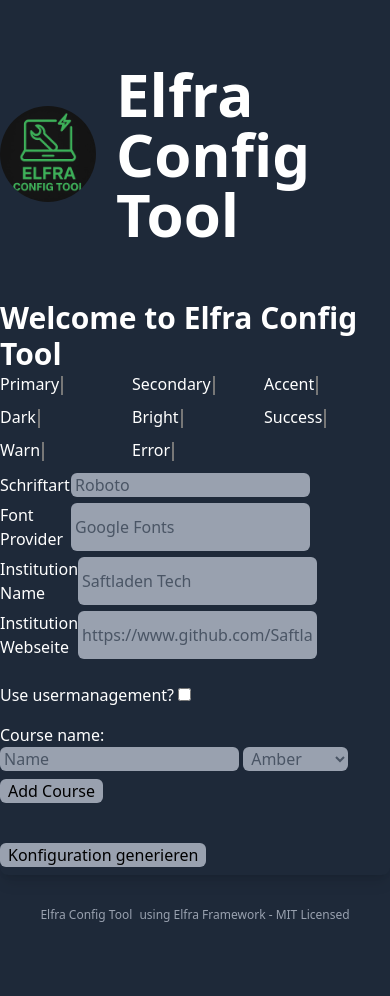
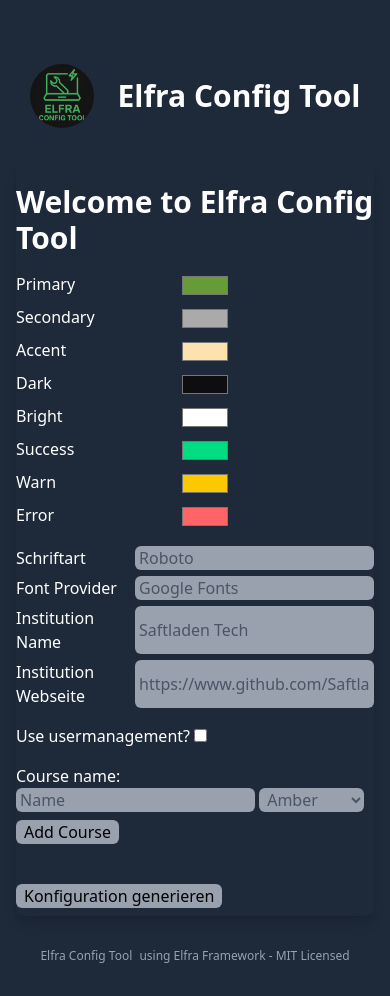
Before and after one commit to Saftladen-Tech/Elfra-Config-Tool, a Flask app: page / in a window 390 px wide. Before the commit the page ends 955 px from the top, so only its background shows below. Run offline with Flask 3, Linux system fonts and the light colour scheme.

Commit message:
Adjust Responsive Design, size and position

```diff
--- a/app/routes.py
+++ b/app/routes.py
@@ -2,15 +2,10 @@ from flask import render_template, send_file, Flask, request
 from app.forms import ConfigForm
 from io import BytesIO
 from flask_wtf import FlaskForm
-from wtforms import StringField, SubmitField, BooleanField, FormField, FieldList
+from wtforms import StringField, SubmitField, BooleanField, FormField
 from wtforms.validators import DataRequired, Optional
 from app import app
 
-
-
-
-
-# Funktion zum Generieren des TypeScript-Codes
 
 def generate_theme_ts(colors, font, font_provider, auth_config, institution_name, institution_web, topics):
     ts_lines = []
@@ -48,17 +43,12 @@ def generate_theme_ts(colors, font, font_provider, auth_config, institution_name
     ts_lines.append("};")
     return "\n".join(ts_lines)
 
-# Flask route to handle the form submission and generate the TypeScript configuration
 @app.route("/", methods=["GET", "POST"])
 def index():
-    #  Logic to handle GET and POST requests
-    #  Post request will generate TypeScript code based on the form data
     form = ConfigForm()
-    #  If the form is submitted, validate it and generate the TypeScript code
     if request.method == "POST":
         print("Post startet")
         if form.validate_on_submit():
-            #  Extracting form data
             colors = {
                 "primary": form.primary.data,
                 "secondary": form.secondary.data,
@@ -85,7 +75,6 @@ def index():
             font = form.font.data
             font_provider = form.font_provider.data
             ts_code = generate_theme_ts(colors, font, font_provider, auth_config, institution_name, institution_web, topics)
-        # Nach dem Submit des TypeScript-Codes direkt als Download anbieten
             return send_file(
                 BytesIO(ts_code.encode("utf-8")),
                 mimetype="text/plain",
@@ -93,7 +82,6 @@ def index():
                 download_name="config.ts"
                 )
         else:
-            #  If the form is not valid, render the form with errors
             return render_template("index.html", form=form, errors=form.errors)
     else:
         form.auth.enabled.data = False
@@ -110,6 +98,6 @@ def index():
         form.institution_web.data = ""
         form.topics.append_entry()
         form.topics.entries[0].topic = "Setup Topic"
-        form.topics.entries[0].color = "#FF5733"  # Example color value
+        form.topics.entries[0].color = "#FF5733"
 
     return render_template("index.html", form=form)
--- a/app/static/css/output.css
+++ b/app/static/css/output.css
@@ -8,17 +8,22 @@
     --font-mono: ui-monospace, SFMono-Regular, Menlo, Monaco, Consolas, "Liberation Mono",
       "Courier New", monospace;
     --color-red-500: oklch(63.7% 0.237 25.331);
+    --color-amber-400: oklch(82.8% 0.189 84.429);
+    --color-amber-500: oklch(76.9% 0.188 70.08);
     --color-gray-400: oklch(70.7% 0.022 261.325);
     --color-gray-600: oklch(44.6% 0.03 256.802);
     --color-gray-800: oklch(27.8% 0.033 256.848);
     --color-black: #000;
     --color-white: #fff;
     --spacing: 0.25rem;
-    --container-5xl: 64rem;
     --text-xs: 0.75rem;
     --text-xs--line-height: calc(1 / 0.75);
+    --text-2xl: 1.5rem;
+    --text-2xl--line-height: calc(2 / 1.5);
     --text-3xl: 1.875rem;
     --text-3xl--line-height: calc(2.25 / 1.875);
+    --text-4xl: 2.25rem;
+    --text-4xl--line-height: calc(2.5 / 2.25);
     --text-6xl: 3.75rem;
     --text-6xl--line-height: 1;
     --font-weight-bold: 700;
@@ -198,6 +203,21 @@
       max-width: 96rem;
     }
   }
+  .mx-1 {
+    margin-inline: calc(var(--spacing) * 1);
+  }
+  .mx-2 {
+    margin-inline: calc(var(--spacing) * 2);
+  }
+  .mx-4 {
+    margin-inline: calc(var(--spacing) * 4);
+  }
+  .mx-10 {
+    margin-inline: calc(var(--spacing) * 10);
+  }
+  .mx-20 {
+    margin-inline: calc(var(--spacing) * 20);
+  }
   .mx-auto {
     margin-inline: auto;
   }
@@ -219,11 +239,17 @@
   .mt-16 {
     margin-top: calc(var(--spacing) * 16);
   }
+  .mr-0 {
+    margin-right: calc(var(--spacing) * 0);
+  }
   .mr-20 {
     margin-right: calc(var(--spacing) * 20);
   }
-  .mr-30 {
-    margin-right: calc(var(--spacing) * 30);
+  .mr-24 {
+    margin-right: calc(var(--spacing) * 24);
+  }
+  .mb-4 {
+    margin-bottom: calc(var(--spacing) * 4);
   }
   .block {
     display: block;
@@ -234,6 +260,9 @@
   .grid {
     display: grid;
   }
+  .h-16 {
+    height: calc(var(--spacing) * 16);
+  }
   .h-24 {
     height: calc(var(--spacing) * 24);
   }
@@ -243,11 +272,32 @@
   .w-1\/8 {
     width: calc(1/8 * 100%);
   }
+  .w-3\/4 {
+    width: calc(3/4 * 100%);
+  }
+  .w-3\/8 {
+    width: calc(3/8 * 100%);
+  }
+  .w-6 {
+    width: calc(var(--spacing) * 6);
+  }
+  .w-7\/8 {
+    width: calc(7/8 * 100%);
+  }
+  .w-16 {
+    width: calc(var(--spacing) * 16);
+  }
   .w-24 {
     width: calc(var(--spacing) * 24);
   }
   .w-full {
     width: 100%;
+  }
+  .appearance-auto {
+    appearance: auto;
+  }
+  .appearance-none {
+    appearance: none;
   }
   .grid-cols-1 {
     grid-template-columns: repeat(1, minmax(0, 1fr));
@@ -269,6 +319,9 @@
   }
   .justify-center {
     justify-content: center;
+  }
+  .justify-evenly {
+    justify-content: space-evenly;
   }
   .gap-1\.5 {
     gap: calc(var(--spacing) * 1.5);
@@ -294,6 +347,20 @@
       margin-inline-end: calc(calc(var(--spacing) * 5) * calc(1 - var(--tw-space-x-reverse)));
     }
   }
+  .space-x-6 {
+    :where(& > :not(:last-child)) {
+      --tw-space-x-reverse: 0;
+      margin-inline-start: calc(calc(var(--spacing) * 6) * var(--tw-space-x-reverse));
+      margin-inline-end: calc(calc(var(--spacing) * 6) * calc(1 - var(--tw-space-x-reverse)));
+    }
+  }
+  .space-x-12 {
+    :where(& > :not(:last-child)) {
+      --tw-space-x-reverse: 0;
+      margin-inline-start: calc(calc(var(--spacing) * 12) * var(--tw-space-x-reverse));
+      margin-inline-end: calc(calc(var(--spacing) * 12) * calc(1 - var(--tw-space-x-reverse)));
+    }
+  }
   .rounded-full {
     border-radius: calc(infinity * 1px);
   }
@@ -303,11 +370,23 @@
   .rounded-md {
     border-radius: var(--radius-md);
   }
+  .bg-amber-400 {
+    background-color: var(--color-amber-400);
+  }
+  .bg-amber-500 {
+    background-color: var(--color-amber-500);
+  }
   .bg-gray-400 {
     background-color: var(--color-gray-400);
   }
+  .bg-gray-600 {
+    background-color: var(--color-gray-600);
+  }
   .bg-gray-800 {
     background-color: var(--color-gray-800);
+  }
+  .bg-red-500 {
+    background-color: var(--color-red-500);
   }
   .px-1 {
     padding-inline: calc(var(--spacing) * 1);
@@ -321,11 +400,21 @@
   .py-8 {
     padding-block: calc(var(--spacing) * 8);
   }
+  .pr-20 {
+    padding-right: calc(var(--spacing) * 20);
+  }
   .pr-24 {
     padding-right: calc(var(--spacing) * 24);
   }
+  .pr-36 {
+    padding-right: calc(var(--spacing) * 36);
+  }
   .text-center {
     text-align: center;
+  }
+  .text-2xl {
+    font-size: var(--text-2xl);
+    line-height: var(--tw-leading, var(--text-2xl--line-height));
   }
   .text-3xl {
     font-size: var(--text-3xl);
@@ -367,6 +456,11 @@
       color: var(--color-gray-600);
     }
   }
+  .checked\:bg-red-500 {
+    &:checked {
+      background-color: var(--color-red-500);
+    }
+  }
   .hover\:underline {
     &:hover {
       @media (hover: hover) {
@@ -374,19 +468,94 @@
       }
     }
   }
+  .sm\:mx-20 {
+    @media (width >= 40rem) {
+      margin-inline: calc(var(--spacing) * 20);
+    }
+  }
+  .sm\:space-x-12 {
+    @media (width >= 40rem) {
+      :where(& > :not(:last-child)) {
+        --tw-space-x-reverse: 0;
+        margin-inline-start: calc(calc(var(--spacing) * 12) * var(--tw-space-x-reverse));
+        margin-inline-end: calc(calc(var(--spacing) * 12) * calc(1 - var(--tw-space-x-reverse)));
+      }
+    }
+  }
+  .sm\:text-4xl {
+    @media (width >= 40rem) {
+      font-size: var(--text-4xl);
+      line-height: var(--tw-leading, var(--text-4xl--line-height));
+    }
+  }
+  .md\:mr-8 {
+    @media (width >= 48rem) {
+      margin-right: calc(var(--spacing) * 8);
+    }
+  }
+  .md\:h-24 {
+    @media (width >= 48rem) {
+      height: calc(var(--spacing) * 24);
+    }
+  }
+  .md\:w-1\/8 {
+    @media (width >= 48rem) {
+      width: calc(1/8 * 100%);
+    }
+  }
+  .md\:w-24 {
+    @media (width >= 48rem) {
+      width: calc(var(--spacing) * 24);
+    }
+  }
   .md\:grid-cols-2 {
     @media (width >= 48rem) {
       grid-template-columns: repeat(2, minmax(0, 1fr));
     }
   }
-  .lg\:grid-cols-1 {
+  .md\:grid-cols-3 {
+    @media (width >= 48rem) {
+      grid-template-columns: repeat(3, minmax(0, 1fr));
+    }
+  }
+  .md\:space-y-2 {
+    @media (width >= 48rem) {
+      :where(& > :not(:last-child)) {
+        --tw-space-y-reverse: 0;
+        margin-block-start: calc(calc(var(--spacing) * 2) * var(--tw-space-y-reverse));
+        margin-block-end: calc(calc(var(--spacing) * 2) * calc(1 - var(--tw-space-y-reverse)));
+      }
+    }
+  }
+  .md\:pr-8 {
+    @media (width >= 48rem) {
+      padding-right: calc(var(--spacing) * 8);
+    }
+  }
+  .md\:text-6xl {
+    @media (width >= 48rem) {
+      font-size: var(--text-6xl);
+      line-height: var(--tw-leading, var(--text-6xl--line-height));
+    }
+  }
+  .lg\:mr-24 {
     @media (width >= 64rem) {
-      grid-template-columns: repeat(1, minmax(0, 1fr));
+      margin-right: calc(var(--spacing) * 24);
+    }
+  }
+  .lg\:w-1\/8 {
+    @media (width >= 64rem) {
+      width: calc(1/8 * 100%);
     }
   }
   .lg\:grid-cols-2 {
     @media (width >= 64rem) {
       grid-template-columns: repeat(2, minmax(0, 1fr));
+    }
+  }
+  .lg\:grid-cols-3 {
+    @media (width >= 64rem) {
+      grid-template-columns: repeat(3, minmax(0, 1fr));
     }
   }
 }
--- a/app/templates/base.html
+++ b/app/templates/base.html
@@ -8,12 +8,12 @@
 </head>
 <body class="flex flex-col min-h-screen text-white bg-gray-800">
     <!-- Header -->
-    <header class="flex items-center justify-center space-x-5 mt-16">
-        <img src="{{ url_for('static', filename='img/logo.jpeg') }}" alt="Logo" class="w-24 h-24 rounded-full" />
-        <h1 class="text-6xl font-bold">Elfra Config Tool</h1>
+    <header class="flex items-center justify-center sm:space-x-12 space-x-6 mt-16">
+        <img src="{{ url_for('static', filename='img/logo.jpeg') }}" alt="Logo" class="md:w-24 md:h-24 w-16 h-16 rounded-full" />
+        <h1 class="md:text-6xl sm:text-4xl text-3xl font-bold">Elfra Config Tool</h1>
     </header>
     <!-- Body/Main -->
-    <main class="flex mx-auto mt-8 rounded-lg shadow-lg">
+    <main class="flex sm:mx-20 mx-4 mt-8 rounded-lg shadow-lg">
         {% block content %}
         <!-- Seiteninhalt -->
         {% endblock %}
--- a/app/templates/index.html
+++ b/app/templates/index.html
@@ -1,41 +1,40 @@
 {% extends "base.html" %}
 {% block content %}
-<body>
-    <div class="container">
-        <h1 class="text-3xl font-bold mt-6">Welcome to Elfra Config Tool</h1>
+    <div class="flex flex-col w-full">
+        <h1 class="text-3xl font-bold mt-6 mb-4">Welcome to Elfra Config Tool</h1>
         <form method="POST">
             <!---{{ form.hidden_tag() }}-->
             {{ form.csrf_token }}
-            <div class="grid grid-cols-3 gap-1.5">
+            <div class="grid md:grid-cols-2 lg:grid-cols-3 grid-cols-1 gap-1.5">
                 <!-- Farben aus type "color"-->
-                <div class="flex justify-between pr-24">{{ form.primary.label }} {{ form.primary(type="color", value="#669c35", class="form-input") }}</div>
-                <div class="flex justify-between pr-24">{{ form.secondary.label }} {{ form.secondary(type="color", value="#aaaaaa", class="form-input") }}</div>
-                <div class="flex justify-between pr-24">{{ form.accent.label }} {{ form.accent(type="color", value="#fde1af", class="form-input") }}</div>
-                <div class="flex justify-between pr-24">{{ form.dark.label }} {{ form.dark(type="color", value="#0e0e11", class="form-input") }}</div>
-                <div class="flex justify-between pr-24">{{ form.bright.label }} {{ form.bright(type="color", value="#ffffff", class="form-input") }}</div>
-                <div class="flex justify-between pr-24">{{ form.success.label }} {{ form.success(type="color", value="#00dc82", class="form-input") }}</div>
-                <div class="flex justify-between pr-24">{{ form.warn.label }} {{ form.warn(type="color", value="#fcc800", class="form-input") }}</div>
-                <div class="flex justify-between pr-24">{{ form.error.label }} {{ form.error(type="color", value="#ff6467", class="form-input") }}</div>
+                <div class="flex justify-between pr-36">{{ form.primary.label }} {{ form.primary(type="color", value="#669c35", class="form-input") }}</div>
+                <div class="flex justify-between pr-36">{{ form.secondary.label }} {{ form.secondary(type="color", value="#aaaaaa", class="form-input") }}</div>
+                <div class="flex justify-between pr-36">{{ form.accent.label }} {{ form.accent(type="color", value="#fde1af", class="form-input") }}</div>
+                <div class="flex justify-between pr-36">{{ form.dark.label }} {{ form.dark(type="color", value="#0e0e11", class="form-input") }}</div>
+                <div class="flex justify-between pr-36">{{ form.bright.label }} {{ form.bright(type="color", value="#ffffff", class="form-input") }}</div>
+                <div class="flex justify-between pr-36">{{ form.success.label }} {{ form.success(type="color", value="#00dc82", class="form-input") }}</div>
+                <div class="flex justify-between pr-36">{{ form.warn.label }} {{ form.warn(type="color", value="#fcc800", class="form-input") }}</div>
+                <div class="flex justify-between pr-36">{{ form.error.label }} {{ form.error(type="color", value="#ff6467", class="form-input") }}</div>
             </div>
                 <!-- Schriftart und Provider -->
-            <div class="grid lg:grid-cols-2 grid-cols-1 gap-1.5 py-2">
-                <div class="flex justify-between mr-20">{{ form.font.label }} {{ form.font(class="form-input bg-gray-400 rounded-md px-1 placeholder:text-gray-600", placeholder="Roboto") }}</div>
-                <div class="flex justify-between mr-20">{{ form.font_provider.label }} {{ form.font_provider(class="form-input bg-gray-400 rounded-md px-1 placeholder:text-gray-600", placeholder="Google Fonts") }}</div>
+            <div class="grid lg:grid-cols-2 grid-cols-1 gap-1.5 mt-4">
+                <div class="flex justify-between lg:mr-24 mr-0">{{ form.font.label }} {{ form.font(class="form-input bg-gray-400 rounded-md px-1 placeholder:text-gray-600", placeholder="Roboto") }}</div>
+                <div class="flex justify-between lg:mr-24 mr-0">{{ form.font_provider.label }} {{ form.font_provider(class="form-input bg-gray-400 rounded-md px-1 placeholder:text-gray-600", placeholder="Google Fonts") }}</div>
                 <!-- Institution -->
-                <div class="flex justify-between mr-20">{{ form.institution_name.label }} {{ form.institution_name(class="form-input bg-gray-400 rounded-md px-1 placeholder:text-gray-600", placeholder="Saftladen Tech") }}</div>
-                <div class="flex justify-between mr-20">{{ form.institution_web.label }} {{ form.institution_web(class="form-input bg-gray-400 rounded-md px-1 placeholder:text-gray-600", placeholder="https://www.github.com/Saftladen-Tech/Elfra") }}</div>
+                <div class="flex justify-between lg:mr-24 mr-0">{{ form.institution_name.label }} {{ form.institution_name(class="form-input bg-gray-400 rounded-md px-1 placeholder:text-gray-600", placeholder="Saftladen Tech") }}</div>
+                <div class="flex justify-between lg:mr-24 mr-0">{{ form.institution_web.label }} {{ form.institution_web(class="form-input bg-gray-400 rounded-md px-1 placeholder:text-gray-600", placeholder="https://www.github.com/Saftladen-Tech/Elfra") }}</div>
             </div>
             <!-- Auth-Konfiguration -->
             <div class="mt-4">
                 <label>{{ form.auth.enabled.label }} {{ form.auth.enabled(id="auth-enabled") }}</label>
                 <div id="auth-fields" style="display:none;" class="grid grid-cols-2 mt-2 space-y-1">
-                    <div class="flex justify-between w-1/8">{{ form.auth.google.label }} {{ form.auth.google() }}</div>
-                    <div class="flex justify-between w-1/8">{{ form.auth.apple.label }} {{ form.auth.apple() }}</div>
-                    <div class="flex justify-between w-1/8">{{ form.auth.github.label }} {{ form.auth.github() }}</div>
-                    <div class="flex justify-between w-1/8 ">{{ form.auth.keycloak.label }} {{ form.auth.keycloak() }}</div>
-                    <div class="flex justify-between w-1/8">{{ form.auth.microsoft.label }} {{ form.auth.microsoft() }}</div>
-                    <div class="flex justify-between w-1/8">{{ form.auth.discord.label }} {{ form.auth.discord() }}</div>
-                    <div class="flex justify-between w-1/8">{{ form.auth.facebook.label }} {{ form.auth.facebook() }}</div>
+                    <div class="flex justify-between lg:w-1/8 w-3/8">{{ form.auth.google.label }} {{ form.auth.google() }}</div>
+                    <div class="flex justify-between lg:w-1/8 w-3/8">{{ form.auth.apple.label }} {{ form.auth.apple() }}</div>
+                    <div class="flex justify-between lg:w-1/8 w-3/8">{{ form.auth.github.label }} {{ form.auth.github() }}</div>
+                    <div class="flex justify-between lg:w-1/8 w-3/8">{{ form.auth.keycloak.label }} {{ form.auth.keycloak() }}</div>
+                    <div class="flex justify-between lg:w-1/8 w-3/8">{{ form.auth.microsoft.label }} {{ form.auth.microsoft() }}</div>
+                    <div class="flex justify-between lg:w-1/8 w-3/8">{{ form.auth.discord.label }} {{ form.auth.discord() }}</div>
+                    <div class="flex justify-between lg:w-1/8 w-3/8">{{ form.auth.facebook.label }} {{ form.auth.facebook() }}</div>
                 </div>
             </div>
             <!-- Topics -->
@@ -138,5 +137,5 @@
         }
     });
     </script>
-</body>
+
 {% endblock %}
```
